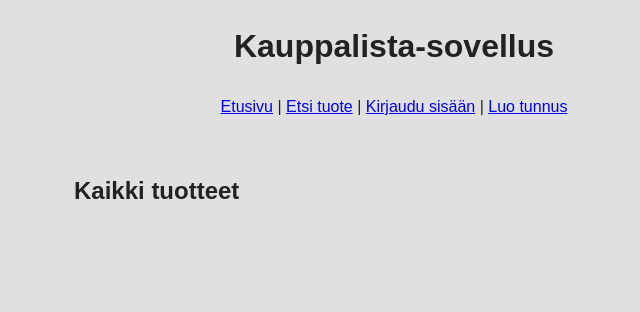
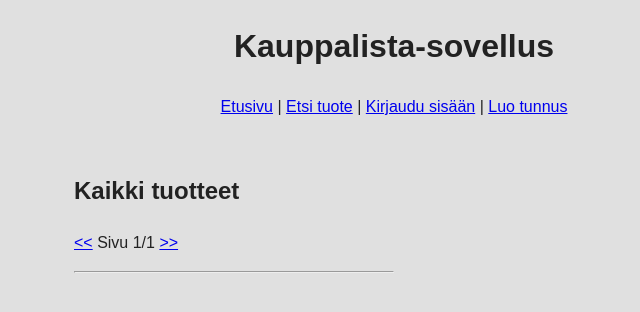
Before and after one commit to cameocami/kauppalista, a Flask app: page / in a window 1280 px wide. Shown: the top 312 px of the page, without its empty margins (246-886 px from the left). Run offline with Flask 3, Linux system fonts and the light colour scheme; data that the repository does not hold is empty.

Commit message:
Add paging to front page

```diff
--- a/app.py
+++ b/app.py
@@ -1,6 +1,7 @@
 import secrets
 import re
 import time
+import math
 
 from flask import Flask
 from flask import abort, flash, redirect, render_template, request, session, g
@@ -108,10 +109,25 @@ def check_csrf():
         abort(403)
 
 @app.route("/")
-def index():
-    all_products = products.get_products()
+@app.route("/<int:page>")
+def index(page=1):
+    page_size = 20
+    product_total = products.product_count()
+    page_count = math.ceil(product_total / page_size)
+    page_count = max(page_count, 1)
+
+    if page < 1:
+        return redirect("/1")
+    if page > page_count:
+        return redirect("/" + str(page_count))
+
+    page_products = products.get_products(page, page_size)
     shopping_list = current_shopping_list()
-    return render_template("index.html", products=all_products, shopping_list=shopping_list)
+    return render_template("index.html",
+                            page=page,
+                            page_count=page_count,
+                            products=page_products,
+                            shopping_list=shopping_list)
 
 @app.route("/find_product")
 def find_product():
--- a/products.py
+++ b/products.py
@@ -7,15 +7,18 @@ def add_product(name, price, user_id, unit_id, department_id):
     db.execute(sql, [name, price, user_id, unit_id, department_id])
     return db.last_insert_id()
 
-def get_products():
+def get_products(page, page_size):
     sql = """   SELECT  products.id,
                         products.name,
                         units.display_name AS unit
                 FROM    products,
                         units
                 WHERE   products.unit_id = units.id
-                ORDER BY products.id DESC"""
-    return db.query(sql)
+                ORDER BY products.id DESC
+                LIMIT ? OFFSET ?"""
+    limit = page_size
+    offset = page_size * (page - 1)
+    return db.query(sql, [limit, offset])
 
 def get_product(product_id, user_id=None):
     sql = """   SELECT      products.id,
@@ -55,3 +58,8 @@ def find_products(query):
             WHERE products.name LIKE ?
             ORDER BY id DESC"""
     return db.query(sql, ["%" + query + "%"])
+
+def product_count():
+    sql = "SELECT COUNT(*) FROM products"
+    result = db.query(sql)
+    return result[0][0] if result else None
--- a/templates/index.html
+++ b/templates/index.html
@@ -15,7 +15,12 @@
 </li>
   {%endfor%}
   </ul>
-
+  <p>
+    <a href="/{{ page - 1 }}">&lt;&lt;</a>
+    Sivu {{ page }}/{{ page_count }}
+    <a href="/{{ page + 1 }}">&gt;&gt;</a>
+  </p>
+  <hr />
 {% endblock %}
 
 
```
